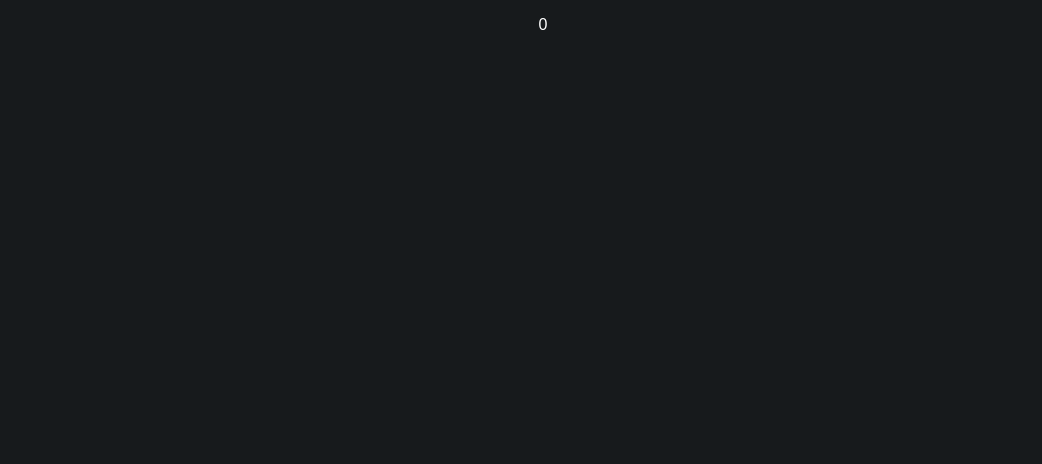
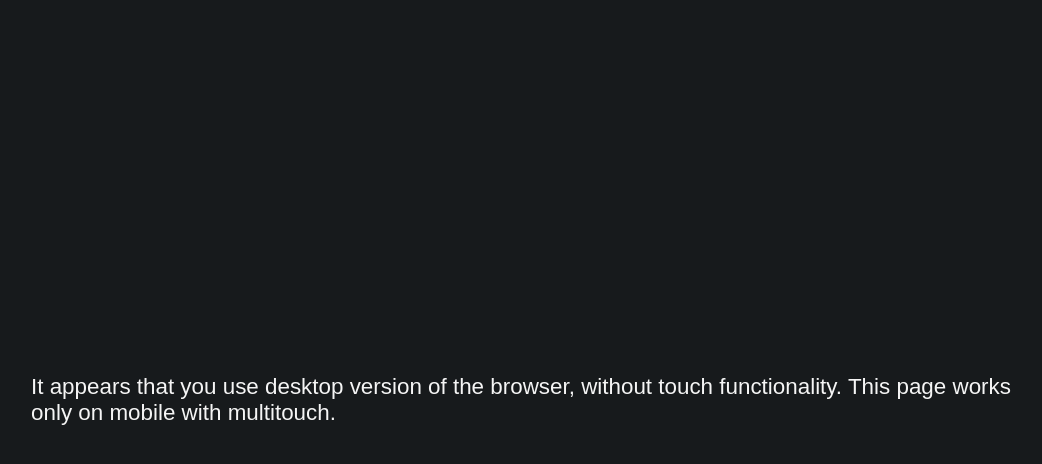
Before and after one commit to Msulecki/Choose-Me, a React (Create React App) app: page / in a window 1280 px wide. Shown: the top 464 px of the page, without its empty margins (97-1139 px from the left). Built offline with nearby package versions, Linux system fonts and the light colour scheme; a web font is replaced by a local one.

Commit message:
show message on desktops

```diff
--- a/src/components/App.js
+++ b/src/components/App.js
@@ -1,14 +1,13 @@
-import React, { useState, useEffect } from 'react';
+import React, { useState } from 'react';
 import Circles from './Circles';
 import '../styles/App.scss';
+import Desktop from './Desktop';
 
 function App() {
 
-  const [touchStartTime, setTouchStartTime] = useState(0);
   const [circlePosition, setCirclePosition] = useState([]);
 
-  const handleTouchStart = e => {
-    setTouchStartTime(new Date().getTime());
+  const handleCirclePosition = e => {
     const touchesCount = e.targetTouches.length;
     const positions = [];
     for (let i = 0; i < touchesCount; i++) {
@@ -16,17 +15,16 @@ function App() {
     }
     setCirclePosition(positions);
   }
-
   return (
     <div
       className="app"
-      onTouchStart={handleTouchStart}
-      onTouchEnd={handleTouchStart}
-      onTouchMove={handleTouchStart}
+      onTouchStart={handleCirclePosition}
+      onTouchEnd={handleCirclePosition}
+      onTouchMove={handleCirclePosition}
     >
-      <Circles
+      {("ontouchstart" in document.documentElement) ? <Circles
         circles={circlePosition}
-      />
+      /> : <Desktop />}
     </div>
   );
 }
```
